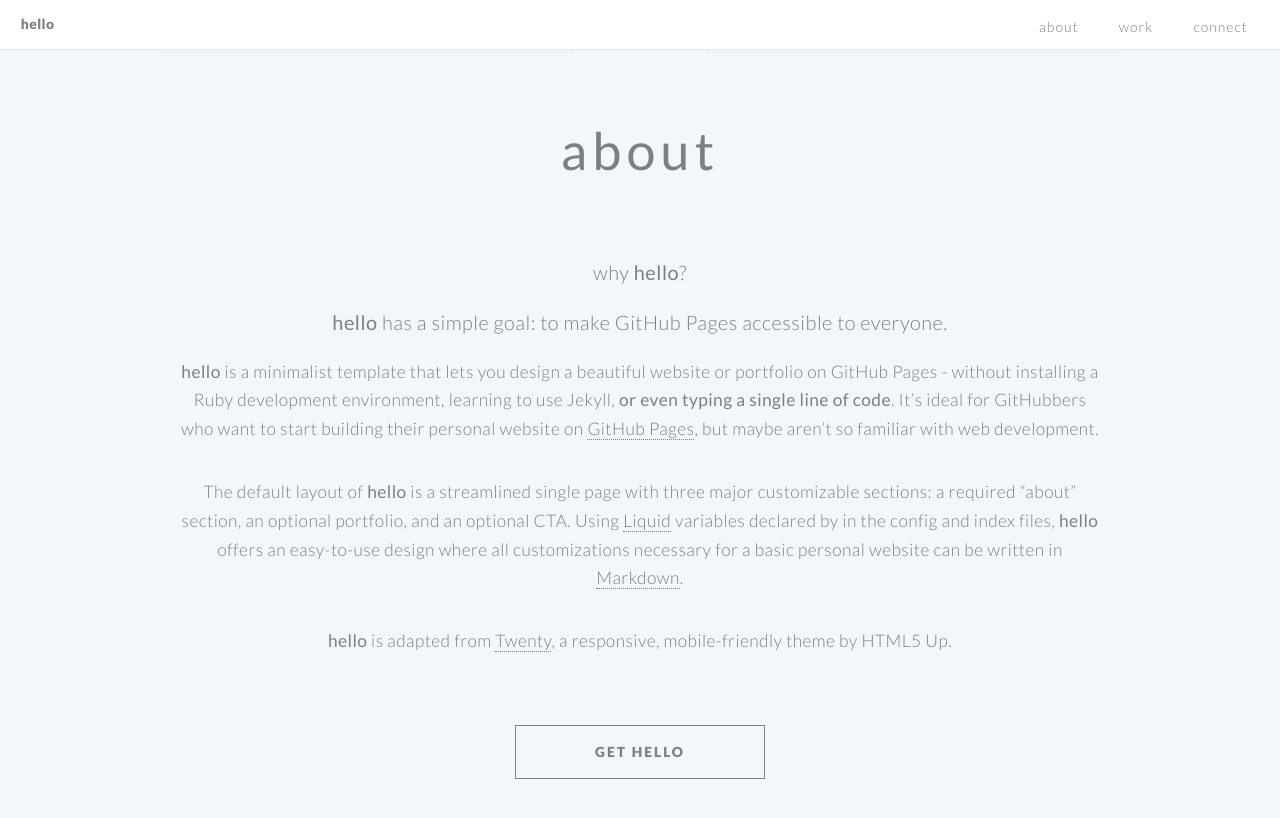
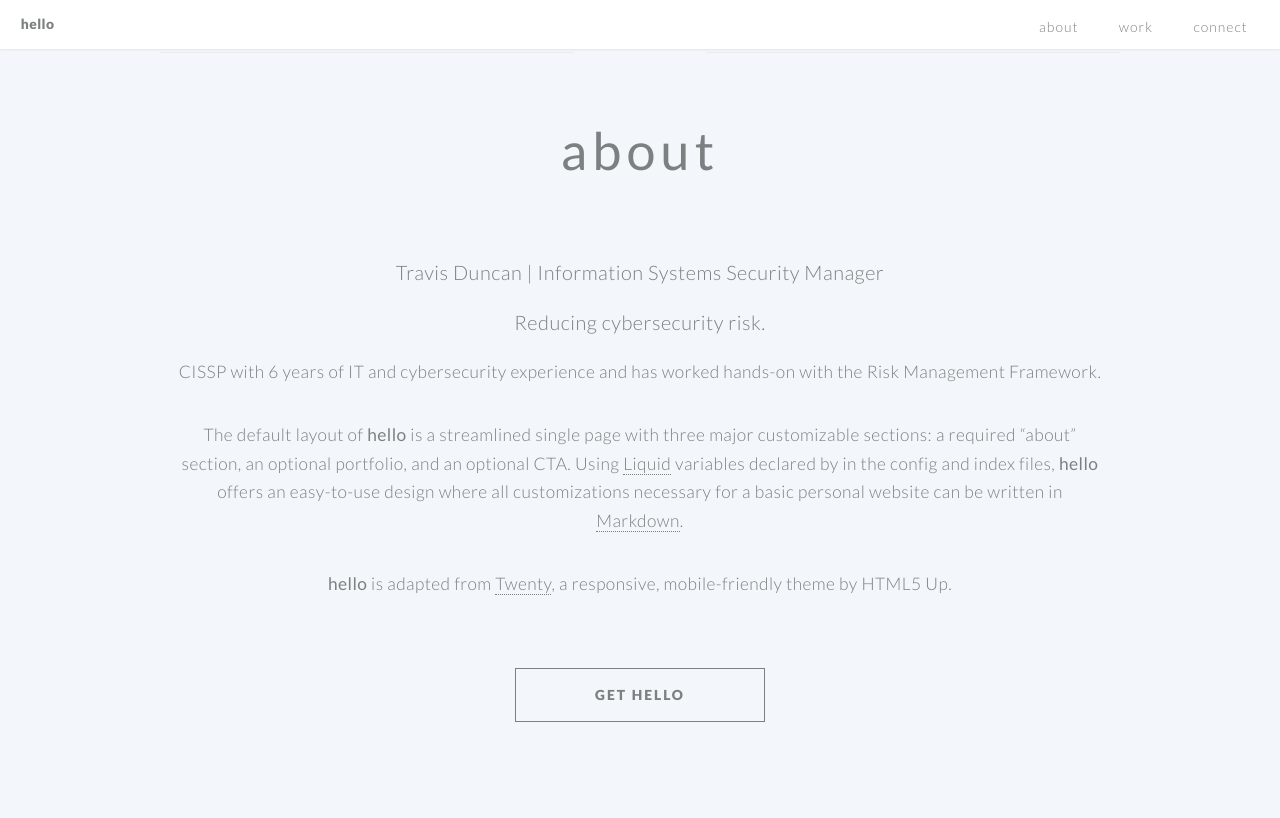
Before and after one commit to TravDunc/hellotemplatedraft, a Jekyll site: the page built from index.md, in a window 1280 px wide and 900 px high, scrolled down 611 px. Shown: the top 818 px of the window. Built offline with Jekyll 4.4.1, drawn with Linux system fonts in a browser that asks for light colours.

Commit message:
Update index.md

```diff
--- a/index.md
+++ b/index.md
@@ -16,8 +16,8 @@ favicon: /assets/ico/favicon.ico
 
 # social media
 twitter_username: notsaragong # # your twitter handle
-github_username:  saragong # your github username
-linkedin: saragong # the part after ("https://www.linkedin.com/in/...")
+github_username:  TravDunc # your github username
+linkedin: travis-w-duncan # the part after ("https://www.linkedin.com/in/...")
 # facebook_username: <-- your facebook username (the part after "https://www.facebook.com/...")
 # google_analytics: <-- your google analytics Tracking ID
 
@@ -37,18 +37,16 @@ portfolio_description: you can include a portfolio showcasing your work and orga
 # By declaring these variables, you can include a CTA section.
 cta: connect # the heading for your CTA section
 cta_description: questions, comments, or concerns? please don't hesitate to reach out. # a description to be desplayed below the heading and above the content
-cta_button: mailto:saragong@usc.edu # a link to an external website or to media
+cta_button: mailto:travisduncan@example.com # a link to an external website or to media
 cta_button_label: contact # the label on the button
 
 ---
 [//]: # (write a bit about yourself here)
-### why **hello**?
+### Travis Duncan | Information Systems Security Manager
 
-### **hello** has a simple goal: to make GitHub Pages accessible to everyone.
+### Reducing cybersecurity risk.
 
-**hello** is a minimalist template that lets you design a beautiful website or portfolio on GitHub Pages - without installing a Ruby
-development environment, learning to use Jekyll, **or even typing a single line of code**. It's ideal for GitHubbers
-who want to start building their personal website on [GitHub Pages](https://pages.github.com/), but maybe aren't so familiar with web development.
+CISSP with 6 years of IT and cybersecurity experience and has worked hands-on with the Risk Management Framework.
 
 
 The default layout of **hello** is a streamlined single page with three major customizable sections: a required "about" section, an optional portfolio, and an optional CTA. Using [Liquid](https://shopify.github.io/liquid/) variables declared by in the config and index files, **hello** offers an easy-to-use design where all customizations necessary for a basic personal website can be written in [Markdown](https://www.markdownguide.org/basic-syntax/).
```
